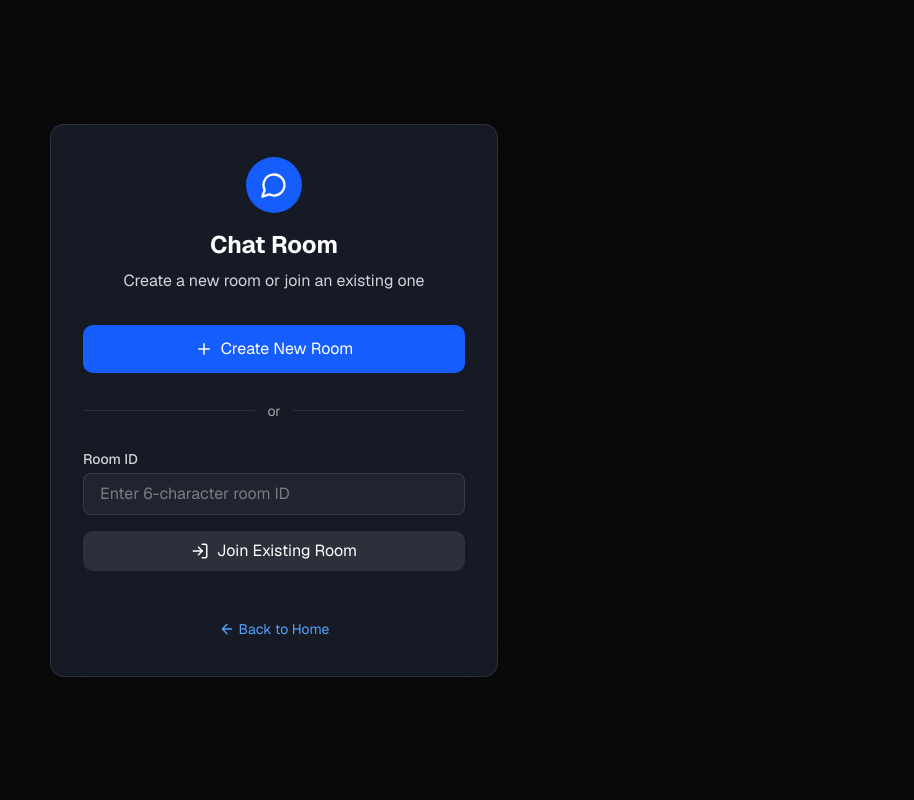
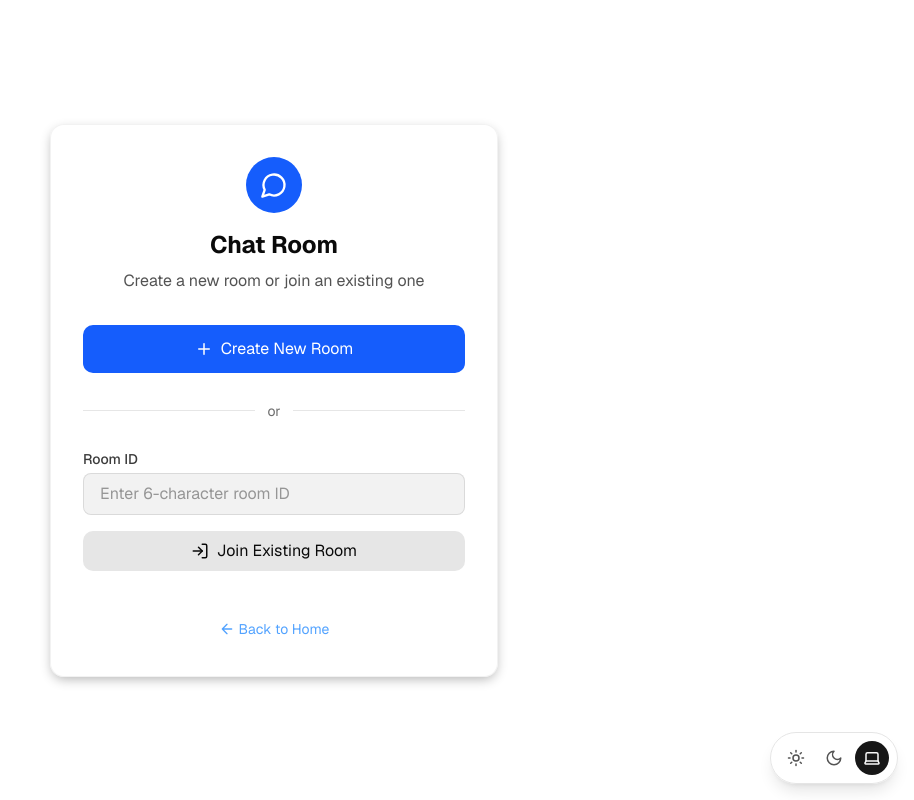
Before and after one commit to vagxrth/plaude, a Next.js app: page /chat in a window 1280 px wide. Shown: the whole page, without its empty margins (366-1280 px from the left). Built offline with nearby package versions, Linux system fonts and the light colour scheme.

Commit message:
ui: add theme compatibility

```diff
--- a/package.json
+++ b/package.json
@@ -14,6 +14,7 @@
     "clsx": "^2.1.1",
     "lucide-react": "^0.484.0",
     "next": "15.2.3",
+    "next-themes": "^0.4.6",
     "react": "^19.0.0",
     "react-dom": "^19.0.0",
     "socket.io": "^4.8.1",
--- a/src/app/chat/page.tsx
+++ b/src/app/chat/page.tsx
@@ -5,6 +5,7 @@ import { useRouter } from "next/navigation";
 import Link from "next/link";
 import { MessageCircle, Plus, LogIn } from "lucide-react";
 import { generateRoomId } from "@/utils/roomUtils";
+import { ThemeToggle } from "@/components/ThemeToggle";
 
 export default function ChatPage() {
   const router = useRouter();
@@ -54,8 +55,8 @@ export default function ChatPage() {
           <div className="mx-auto bg-blue-600 text-white p-3 rounded-full h-14 w-14 flex items-center justify-center mb-4">
             <MessageCircle size={28} />
           </div>
-          <h1 className="text-2xl font-bold text-white">Chat Room</h1>
-          <p className="mt-2 text-gray-300">
+          <h1 className="text-2xl font-bold text-foreground">Chat Room</h1>
+          <p className="mt-2 text-foreground/70">
             Create a new room or join an existing one
           </p>
         </div>
@@ -71,14 +72,14 @@ export default function ChatPage() {
           </button>
 
           <div className="relative flex py-3 items-center">
-            <div className="flex-grow border-t border-white/10"></div>
-            <span className="flex-shrink mx-3 text-white/60 text-sm">or</span>
-            <div className="flex-grow border-t border-white/10"></div>
+            <div className="flex-grow border-t border-foreground/10"></div>
+            <span className="flex-shrink mx-3 text-foreground/60 text-sm">or</span>
+            <div className="flex-grow border-t border-foreground/10"></div>
           </div>
 
           <form onSubmit={handleJoinRoom} className="space-y-4">
             <div className="space-y-2">
-              <label htmlFor="roomId" className="block text-sm font-medium text-white/80 mb-1">
+              <label htmlFor="roomId" className="block text-sm font-medium text-foreground/80 mb-1">
                 Room ID
               </label>
               <input
@@ -90,7 +91,7 @@ export default function ChatPage() {
                   if (error) setError("");
                 }}
                 placeholder="Enter 6-character room ID"
-                className="w-full px-4 py-2 bg-white/5 border border-white/10 rounded-md focus:outline-none focus:ring-2 focus:ring-blue-500 text-white placeholder:text-white/40"
+                className="w-full px-4 py-2 bg-foreground/5 border border-foreground/10 rounded-md focus:outline-none focus:ring-2 focus:ring-blue-500 text-foreground placeholder:text-foreground/40"
                 autoComplete="off"
                 maxLength={6}
               />
@@ -100,7 +101,7 @@ export default function ChatPage() {
             <button
               type="submit"
               disabled={isLoading}
-              className="w-full flex items-center justify-center gap-2 py-2 px-4 bg-white/10 hover:bg-white/15 text-white rounded-lg transition-colors disabled:opacity-70"
+              className="w-full flex items-center justify-center gap-2 py-2 px-4 bg-foreground/10 hover:bg-foreground/15 text-foreground rounded-lg transition-colors disabled:opacity-70"
             >
               <LogIn size={18} />
               <span>Join Existing Room</span>
@@ -120,6 +121,8 @@ export default function ChatPage() {
           </Link>
         </div>
       </div>
+
+      <ThemeToggle />
     </div>
   );
 }
--- a/src/app/globals.css
+++ b/src/app/globals.css
@@ -79,7 +79,9 @@
 
 /* Glass morphism effect */
 .glass-morphism {
-  @apply backdrop-blur-xl bg-[#1A1F2C]/80 border border-white/10 shadow-[0_4px_12px_-2px_rgba(0,0,0,0.3)];
+  @apply backdrop-blur-xl border shadow-[0_4px_12px_-2px_rgba(0,0,0,0.3)];
+  @apply dark:bg-[#1A1F2C]/80 dark:border-white/10;
+  @apply bg-white/80 border-black/5;
 }
 
 :root {
--- a/src/app/layout.tsx
+++ b/src/app/layout.tsx
@@ -1,7 +1,7 @@
 import type { Metadata } from "next";
 import { Geist, Geist_Mono } from "next/font/google";
 import "./globals.css";
-import { ThemeProvider } from "@/components/ThemeProvider";
+import { ThemeProvider } from "next-themes";
 
 // Configure fonts
 const geistSans = Geist({
@@ -33,7 +33,12 @@ export default function RootLayout({
         className="antialiased relative bg-background text-foreground"
         suppressHydrationWarning
       >
-        <ThemeProvider defaultTheme="dark">
+        <ThemeProvider
+          attribute="class"
+          defaultTheme="system"
+          enableSystem
+          disableTransitionOnChange
+        >
           {children}
         </ThemeProvider>
       </body>
--- a/src/app/page.tsx
+++ b/src/app/page.tsx
@@ -5,6 +5,7 @@ import { useRouter } from "next/navigation";
 import { MessageCircle, Video } from "lucide-react";
 import ActionButton from "@/components/ActionButton";
 import { InteractiveGridPattern } from "@/components/magicui/interactive-grid-pattern";
+import { ThemeToggle } from "@/components/ThemeToggle";
 
 export default function Home() {
   const router = useRouter();
@@ -28,7 +29,7 @@ export default function Home() {
           width={30}
           height={30}
           className="fixed inset-0 w-[100vw] h-[100vh] opacity-20"
-          squaresClassName="stroke-foreground/[0.07] hover:fill-foreground/[0.3]"
+          squaresClassName="stroke-foreground/[0.07] hover:fill-foreground/[0.5]"
         />
       </div>
 
@@ -71,6 +72,9 @@ export default function Home() {
           />
         </div>
       </div>
+
+      {/* Theme Toggle */}
+      <ThemeToggle />
     </section>
   );
 }
--- a/src/components/ThemeProvider.tsx
+++ b/src/components/ThemeProvider.tsx
@@ -2,70 +2,37 @@
 
 import { ReactNode, createContext, useContext, useEffect, useState } from "react";
 
-type Theme = "dark" | "light" | "system";
-
 type ThemeProviderProps = {
   children: ReactNode;
-  defaultTheme?: Theme;
-  storageKey?: string;
 };
 
 type ThemeProviderState = {
-  theme: Theme;
-  setTheme: (theme: Theme) => void;
+  theme: "dark";
 };
 
 const initialState: ThemeProviderState = {
   theme: "dark",
-  setTheme: () => null,
 };
 
 const ThemeProviderContext = createContext<ThemeProviderState>(initialState);
 
 export function ThemeProvider({
   children,
-  defaultTheme = "dark",
-  storageKey = "converse-theme",
   ...props
 }: ThemeProviderProps) {
-  const [theme, setTheme] = useState<Theme>(defaultTheme);
   const [mounted, setMounted] = useState(false);
 
   useEffect(() => {
-    const savedTheme = localStorage.getItem(storageKey) as Theme | null;
-    if (savedTheme) {
-      setTheme(savedTheme);
-    } else {
-      setTheme(defaultTheme);
-    }
     setMounted(true);
-  }, [defaultTheme, storageKey]);
 
-  useEffect(() => {
-    if (!mounted) return;
-
+    // Force dark mode on the document
     const root = window.document.documentElement;
-
-    // Remove current theme class
-    root.classList.remove("light", "dark");
-
-    // Apply new theme
-    if (theme === "system") {
-      const systemTheme = window.matchMedia("(prefers-color-scheme: dark)").matches
-        ? "dark"
-        : "light";
-      root.classList.add(systemTheme);
-    } else {
-      root.classList.add(theme);
-    }
-
-    // Save to localStorage
-    localStorage.setItem(storageKey, theme);
-  }, [theme, mounted, storageKey]);
+    root.classList.remove("light", "system");
+    root.classList.add("dark");
+  }, []);
 
   const value = {
-    theme,
-    setTheme,
+    theme: "dark",
   };
 
   // Avoid hydration mismatch by not rendering on server
--- /dev/null
+++ b/src/components/ThemeToggle.tsx
@@ -0,0 +1,61 @@
+"use client";
+
+import { useTheme } from "next-themes";
+import { useEffect, useState } from "react";
+import { Sun, Moon, Laptop } from "lucide-react";
+
+export function ThemeToggle() {
+  const { theme, setTheme } = useTheme();
+  const [mounted, setMounted] = useState(false);
+
+  // When mounted on client, now we can show the UI
+  useEffect(() => {
+    setMounted(true);
+  }, []);
+
+  if (!mounted) {
+    return null;
+  }
+
+  return (
+    <div className="fixed bottom-4 right-4 z-50">
+      <div className="flex items-center justify-center space-x-1 bg-card/80 backdrop-blur-sm p-2 rounded-full shadow-lg border border-border">
+        <button
+          onClick={() => setTheme("light")}
+          className={`p-2 rounded-full ${
+            theme === "light"
+              ? "bg-primary text-primary-foreground"
+              : "text-foreground/70 hover:text-foreground hover:bg-foreground/10"
+          }`}
+          aria-label="Light mode"
+        >
+          <Sun size={18} />
+        </button>
+
+        <button
+          onClick={() => setTheme("dark")}
+          className={`p-2 rounded-full ${
+            theme === "dark"
+              ? "bg-primary text-primary-foreground"
+              : "text-foreground/70 hover:text-foreground hover:bg-foreground/10"
+          }`}
+          aria-label="Dark mode"
+        >
+          <Moon size={18} />
+        </button>
+
+        <button
+          onClick={() => setTheme("system")}
+          className={`p-2 rounded-full ${
+            theme === "system"
+              ? "bg-primary text-primary-foreground"
+              : "text-foreground/70 hover:text-foreground hover:bg-foreground/10"
+          }`}
+          aria-label="System preference"
+        >
+          <Laptop size={18} />
+        </button>
+      </div>
+    </div>
+  );
+}
--- a/tailwind.config.js
+++ b/tailwind.config.js
@@ -5,6 +5,7 @@ module.exports = {
     './src/components/**/*.{js,ts,jsx,tsx,mdx}',
     './src/app/**/*.{js,ts,jsx,tsx,mdx}',
   ],
+  darkMode: 'class',
   theme: {
     extend: {
       colors: {
```
Also changed, not shown: src/app/chat/join/[roomId]/page.tsx (+10 -5 lines), src/app/video/join/[roomId]/page.tsx (+12 -7 lines), src/app/video/page.tsx (+11 -8 lines), 1 other file (tests, documents, lock files or other folders).
